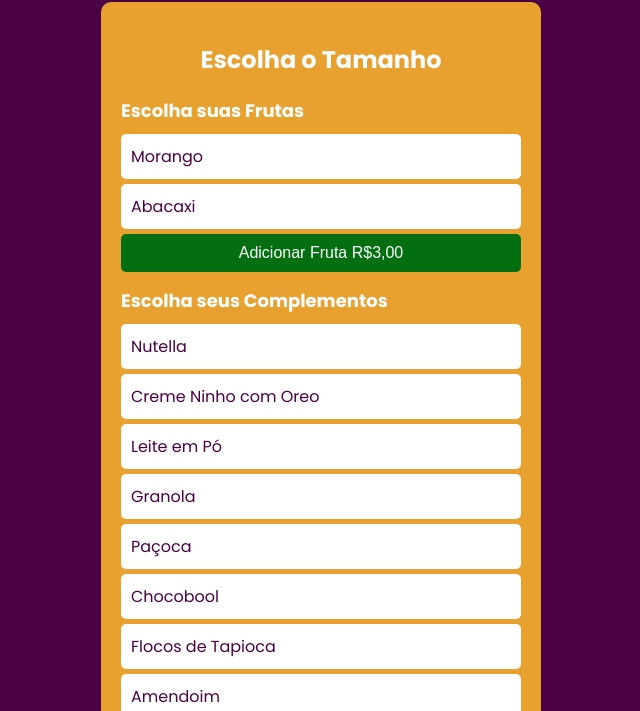
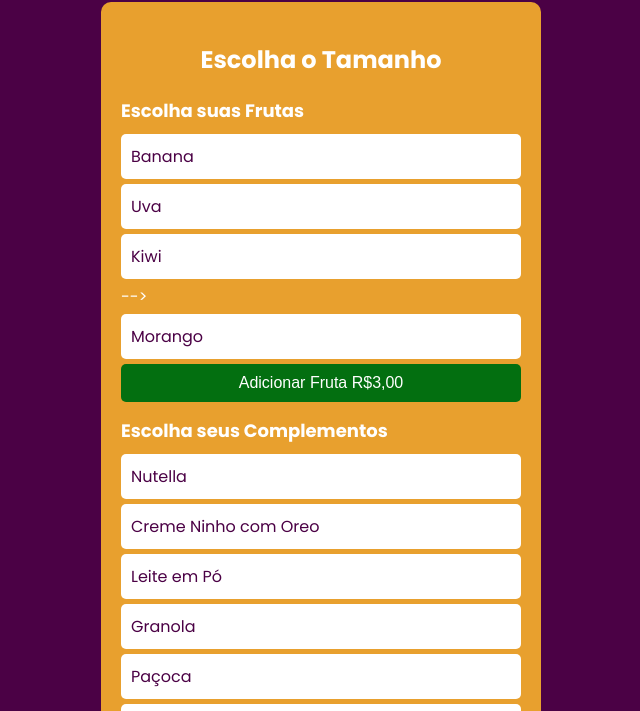
Before and after one commit to HellenJasmine/loja_acai, a website: page item_details.html in a window 1280 px wide. Shown: the part 89-800 px from the top of the page, without its empty margins (319-959 px from the left). Drawn offline with Linux system fonts and the light colour scheme.

Commit message:
add frutas

```diff
--- a/item_details.html
+++ b/item_details.html
@@ -76,11 +76,11 @@
         <div class="section">
             <h2>Escolha suas Frutas</h2>
             <div class="options" id="frutas">
-                <!-- <input type="checkbox" id="banana"  class="fruta"><label for="banana">Banana</label>
+                <input type="checkbox" id="banana"  class="fruta"><label for="banana">Banana</label>
                 <input type="checkbox" id="uva" class="fruta"><label for="uva">Uva</label>
                 <input type="checkbox" id="kiwi" class="fruta"><label for="kiwi">Kiwi</label> -->
                 <input type="checkbox" id="morango" class="fruta"><label for="morango">Morango</label>
-                <input type="checkbox" id="abacaxi" class="fruta"><label for="abacaxi">Abacaxi</label>
+                <!-- <input type="checkbox" id="abacaxi" class="fruta"><label for="abacaxi">Abacaxi</label> -->
             </div>
             <button class="btn-extra" onclick="addExtra('fruta')">Adicionar Fruta R$3,00</button>
         </div>
```
